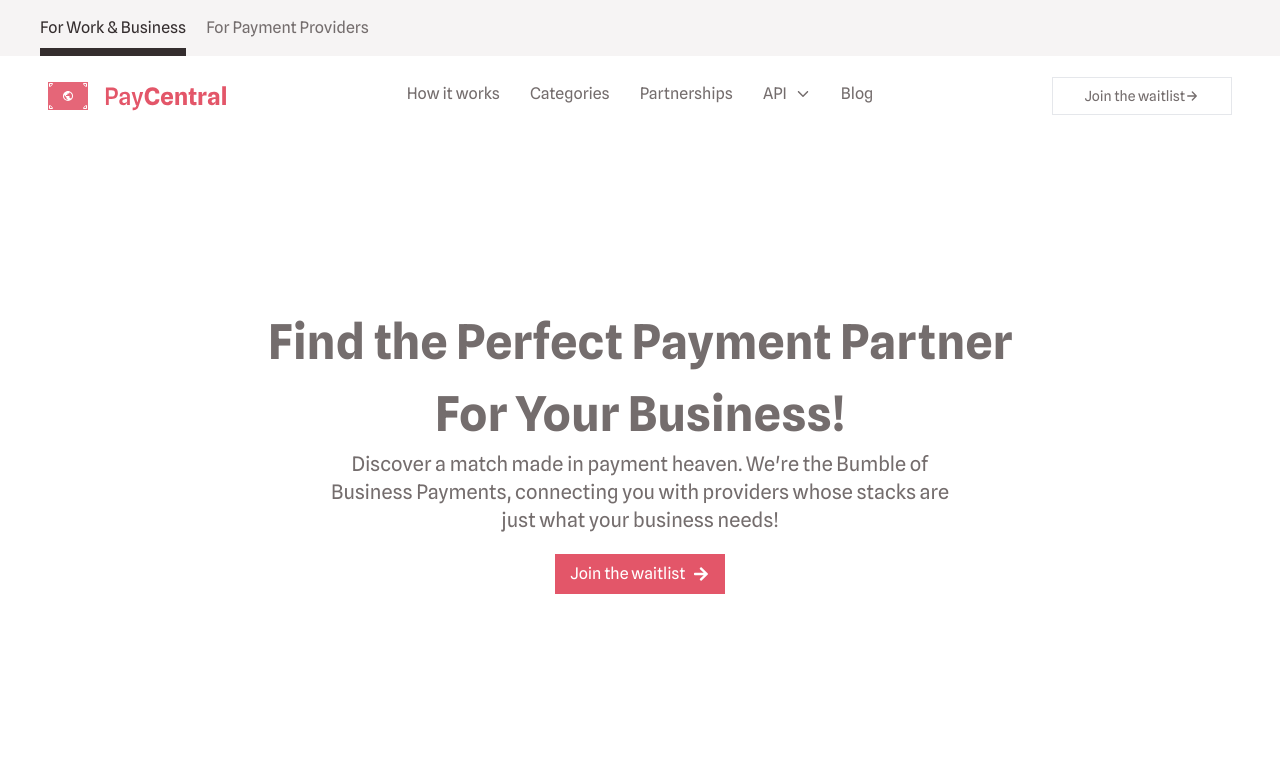
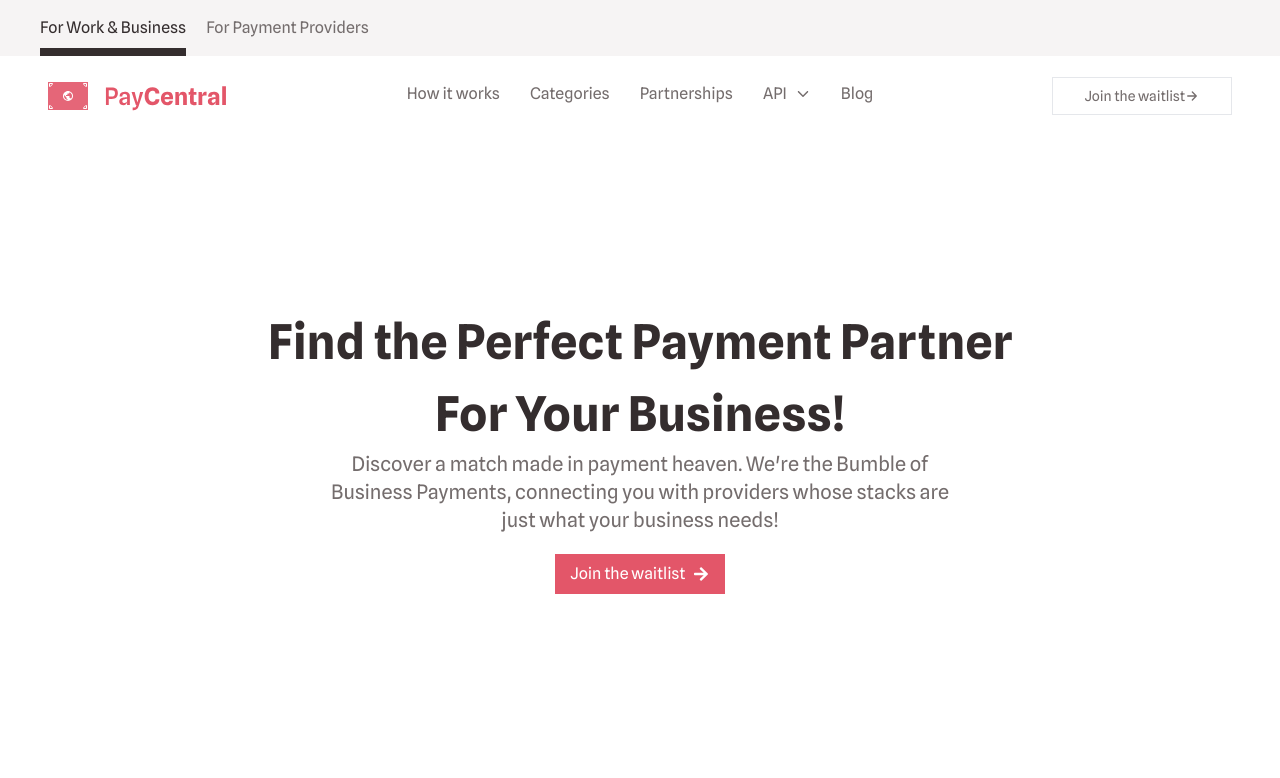
Before and after one commit to adaji025/pay-central-landing-page, a React (Vite) app: page / in a window 1280 px wide. Shown: the top 778 px of the page. Built offline with nearby package versions, Linux system fonts and the light colour scheme.

Commit message:
effected the color for banner header text

```diff
--- a/src/components/_shared/Banner.tsx
+++ b/src/components/_shared/Banner.tsx
@@ -12,7 +12,7 @@ const Banner = ({ desc, title }: IProps) => {
   return (
     <div className="max-w-[1440] mx-auto px-5 lg:px-10 relative">
       <div className="banner min-h-[40vh] md:min-h-[calc(100vh-140px)] mt-16 flex flex-col justify-center text-center">
-        <h2 className="text-[24px] sm:text-[32px] md:text-[48px] max-w-[800px] mx-auto font-bold">
+        <h2 className="text-[24px] sm:text-[32px] md:text-[48px] max-w-[800px] mx-auto font-bold text-[#342D2E]">
           {title}
         </h2>
         <h5 className="max-w-[650px] mx-auto md:text-xl">{desc}</h5>
```
